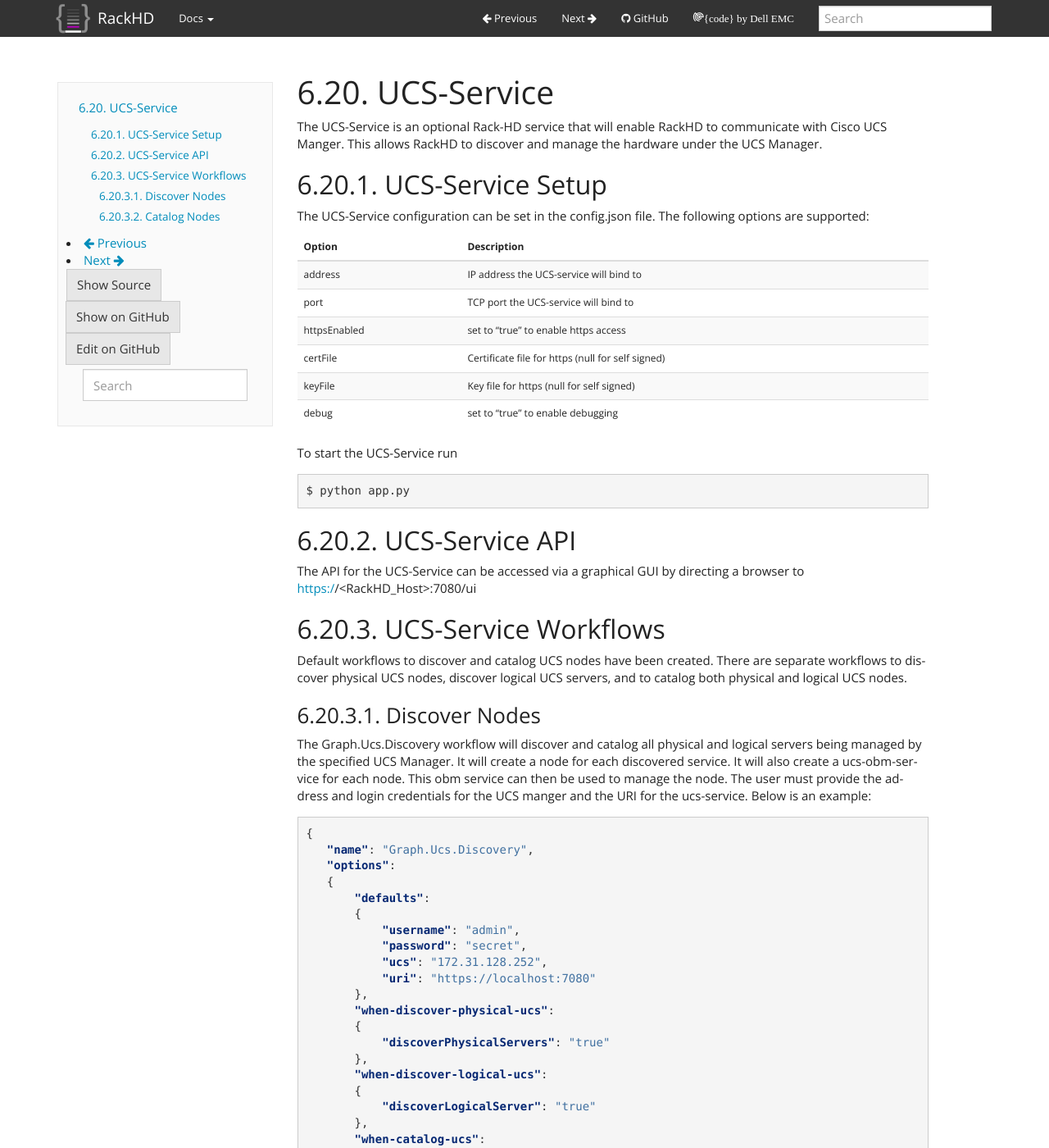
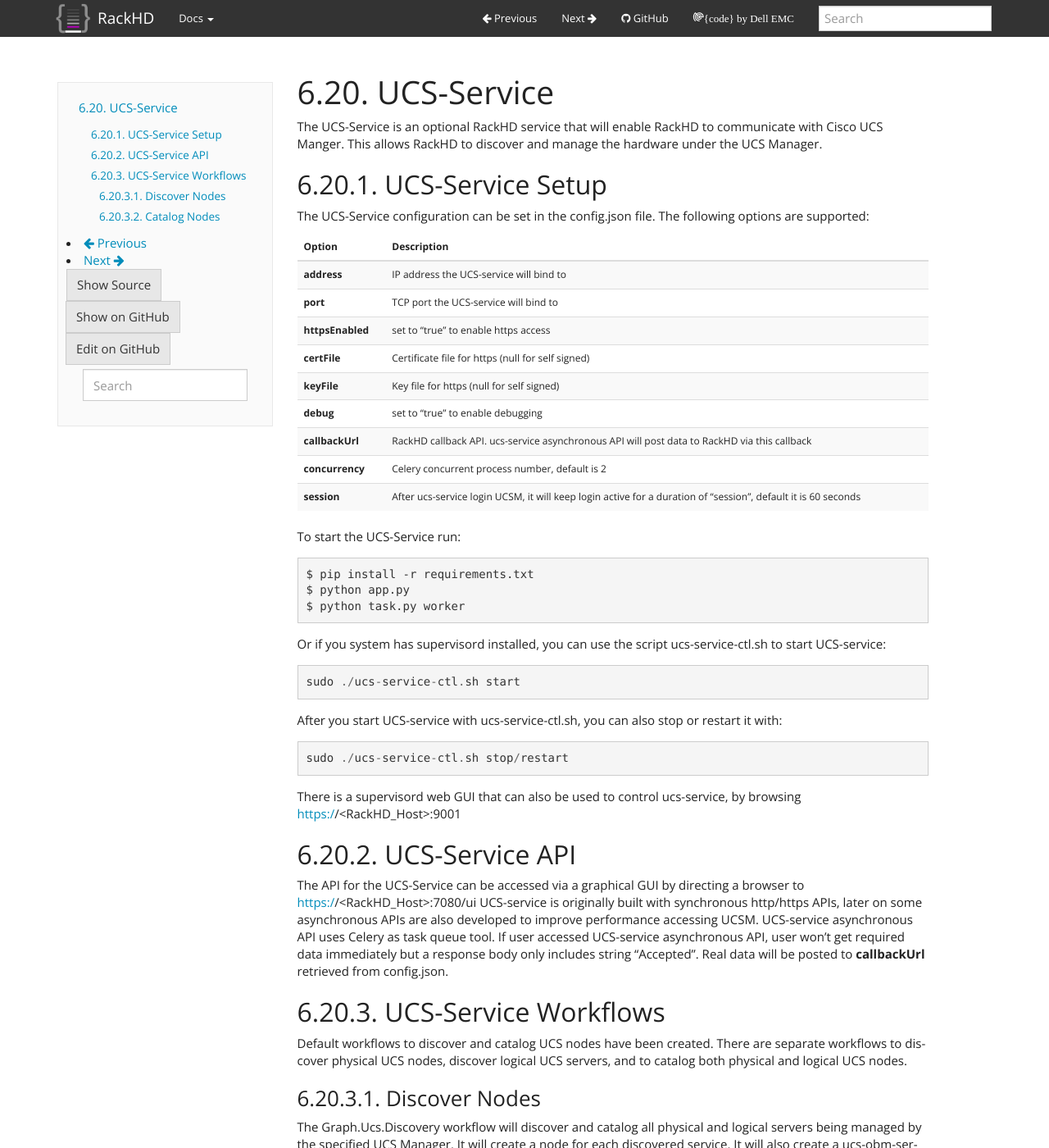
Before and after one commit to RackHD/docs, a Sphinx documentation site: the page built from docs/rackhd/ucs-service.rst, in a window 1280 px wide and 1400 px high. Shown: the whole window at 82% size. Built offline with Sphinx 7.4.7, drawn with Linux system fonts in a browser that asks for light colours.

Commit message:
Update ucs-service description and add raid configuration description

```diff
--- a/docs/rackhd/built_in_workflows.rst
+++ b/docs/rackhd/built_in_workflows.rst
@@ -5,5 +5,6 @@
 
    discovery
    install_os
+   raid_configuration
    secure_erase
    firmware_update
--- a/docs/rackhd/ucs-service.rst
+++ b/docs/rackhd/ucs-service.rst
@@ -1,7 +1,7 @@
 UCS-Service
 -----------
 
-The UCS-Service is an optional Rack-HD service that will enable RackHD to communicate with Cisco UCS Manger.  This allows RackHD to discover and manage the hardware under the UCS Manager.
+The UCS-Service is an optional RackHD service that will enable RackHD to communicate with Cisco UCS Manger.  This allows RackHD to discover and manage the hardware under the UCS Manager.
 
 UCS-Service Setup
 ~~~~~~~~~~~~~~~~~
@@ -11,24 +11,46 @@
 ================ ===============================
  Option           Description
 ================ ===============================
-address           IP address the UCS-service will bind to
-port              TCP port the UCS-service will bind to
-httpsEnabled      set to "true" to enable https access
-certFile          Certificate file for https (null for self signed)
-keyFile           Key file for https (null for self signed)
-debug             set to "true" to enable debugging
+**address**      IP address the UCS-service will bind to
+**port**         TCP port the UCS-service will bind to
+**httpsEnabled** set to "true" to enable https access
+**certFile**     Certificate file for https (null for self signed)
+**keyFile**      Key file for https (null for self signed)
+**debug**        set to "true" to enable debugging
+**callbackUrl**  RackHD callback API. ucs-service asynchronous API will post data to RackHD via this callback
+**concurrency**  Celery concurrent process number, default is 2
+**session**      After ucs-service login UCSM, it will keep login active for a duration of "session", default it is 60 seconds
 ================ ===============================
 
-To start the UCS-Service run
+To start the UCS-Service run:
 
 .. code::
 
+  $ pip install -r requirements.txt
   $ python app.py
+  $ python task.py worker
+
+Or if you system has supervisord installed, you can use the script ucs-service-ctl.sh to start UCS-service:
+
+.. code::
+
+  sudo ./ucs-service-ctl.sh start
+
+After you start UCS-service with ucs-service-ctl.sh, you can also stop or restart it with:
+
+.. code::
+
+  sudo ./ucs-service-ctl.sh stop/restart
+
+There is a supervisord web GUI that can also be used to control ucs-service, by browsing https://<RackHD_Host>:9001
 
 UCS-Service API
 ~~~~~~~~~~~~~~~
 
 The API for the UCS-Service can be accessed via a graphical GUI by directing a browser to https://<RackHD_Host>:7080/ui
+UCS-service is originally built with synchronous http/https APIs, later on some asynchronous APIs are also developed to improve performance accessing UCSM. UCS-service asynchronous API uses Celery as task queue tool.
+If user accessed UCS-service asynchronous API, user won't get required data immediately but a response body only includes string "Accepted".
+Real data will be posted to **callbackUrl** retrieved from config.json.
 
 UCS-Service Workflows
 ~~~~~~~~~~~~~~~~~~~~~
```
Also changed, not shown: docs/rackhd/raid_configuration.rst (added, +88 -0 lines), docs/rackhd/samples/create-raid-dell.json (added, +24 -0 lines), docs/rackhd/samples/create-raid.json (added, +23 -0 lines).
